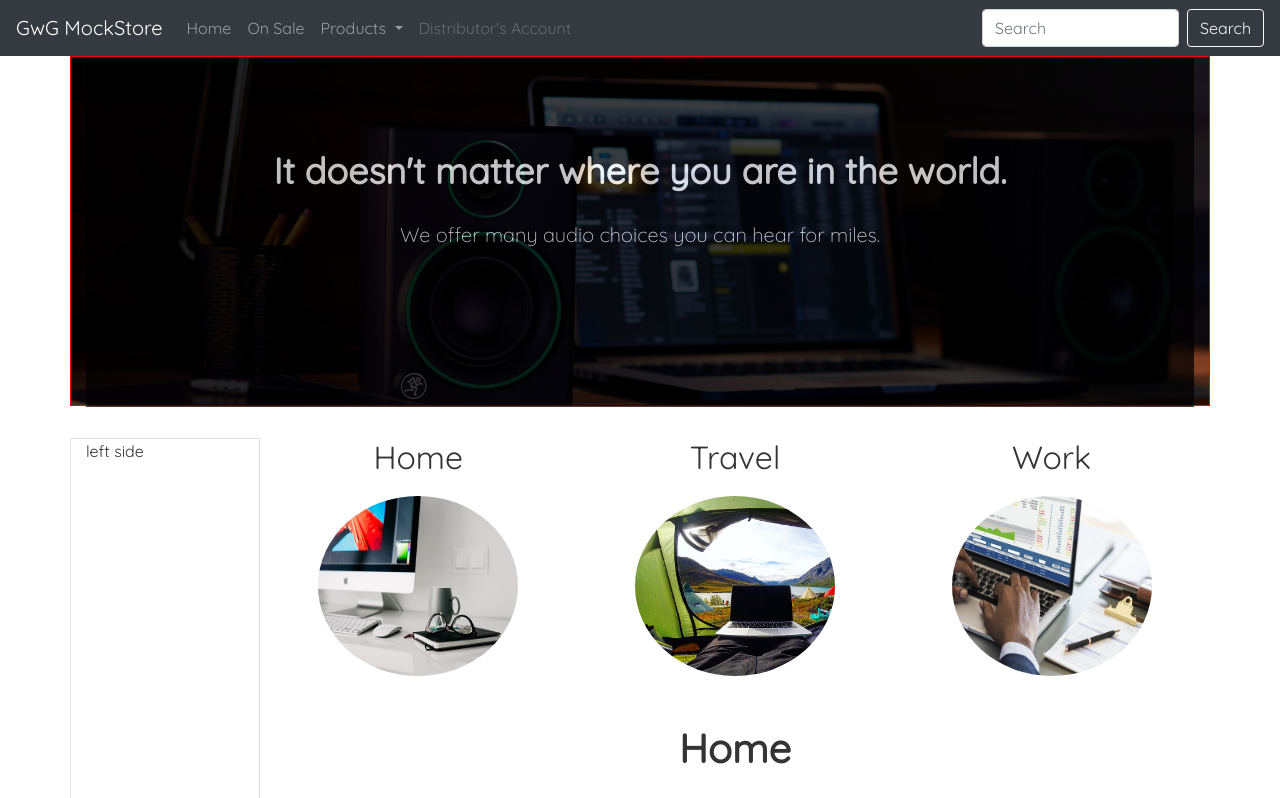
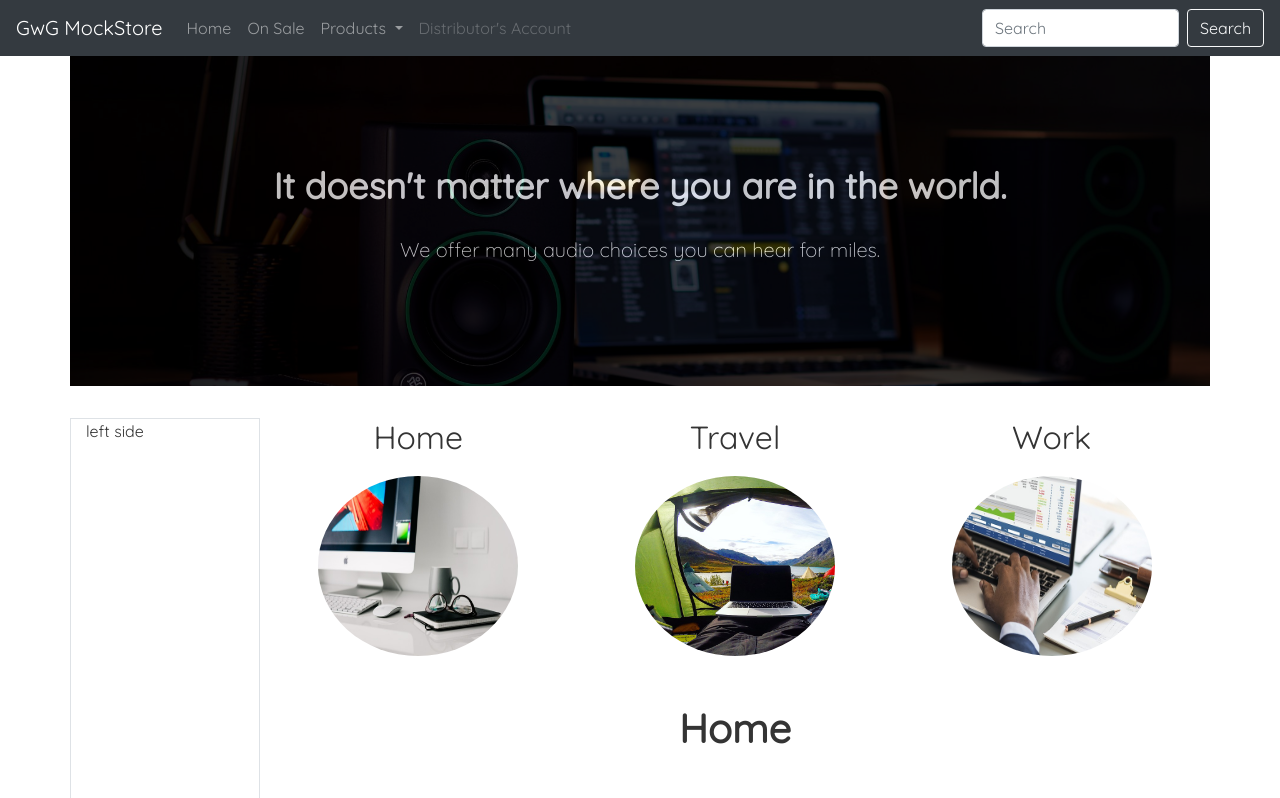
Before and after one commit to GWGweb-projectgroup/practice-project, a PHP site: page /audio.html in a window 1280 px wide. Shown: the top 798 px of the page. Run offline with PHP 8.4, Linux system fonts and the light colour scheme; some libraries are stand-ins or nearby versions.

Commit message:
Adjusted page banner height/size

```diff
--- a/css/global_styles.css
+++ b/css/global_styles.css
@@ -46,7 +46,6 @@ a h2 {
   height: var(--mainpage-bannerheight);
   max-height: var(--mainpage-bannerheight);
   margin-bottom: 2rem;
-  border: 1px solid red;
 }
 
 .audio-section,
--- a/css/products.css
+++ b/css/products.css
@@ -27,10 +27,10 @@
 }
 
 .overshadow {
-  /* margin: 0 -15px; */
+  margin: 0 -15px;
   background: black;
   opacity: .75;
-  /* padding: 1rem 0 2rem; */
+  padding: 1rem 0 2rem;
   height: var(--mainpage-bannerheight);
 }
 
--- a/css/variables.css
+++ b/css/variables.css
@@ -1,7 +1,7 @@
 :root {
   --maintext-font: Quicksand;
   --maintext-color: #343434;
-  --mainpage-bannerheight: 350px;
+  --mainpage-bannerheight: 330px;
   --green: #98C07F;
   --brown-dark: #beb9a4;
   --brown-light: #f6f0e4;
```
